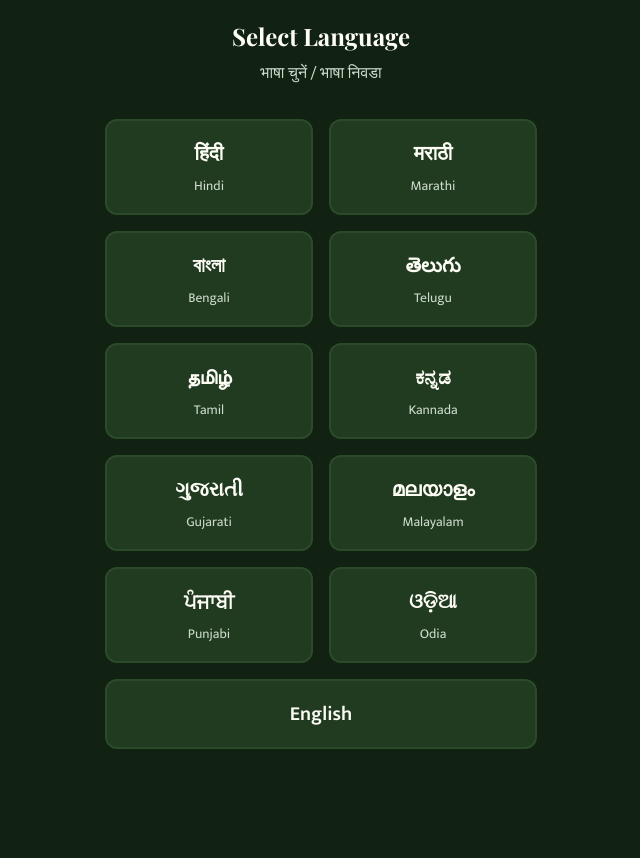
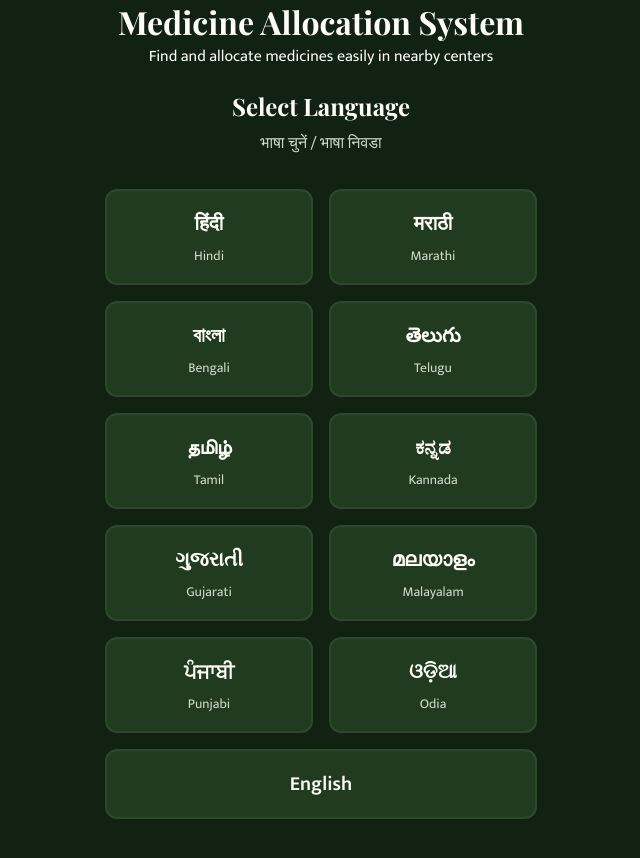
Before and after one commit to Haritha-Reddy-22/medicine-allocator, a plain HTML site: page index.html in a window 1280 px wide. Shown: the whole page, without its empty margins (319-959 px from the left). Before the commit the page ends 800 px from the top, so only its background shows below. Drawn offline with nearby package versions, Linux system fonts and the light colour scheme.

Commit message:
Add header and description to index.html
Added a heading and description for the Medicine Allocation System.

```diff
--- a/index.html
+++ b/index.html
@@ -19,10 +19,14 @@
 
     <link rel="stylesheet" href="index.css">
 </head>
-<body>
+    <body>
+    <h1 style="text-align:center;">Medicine Allocation System</h1>
+    <p style="text-align:center;">Find and allocate medicines easily in nearby centers</p>
+
     <div id="app">
         <!-- Views will be injected here by app.js -->
     </div>
+
 
     <!-- Leaflet JS -->
     <script src="https://unpkg.com/leaflet@1.9.4/dist/leaflet.js" integrity="sha256-20nQCchB9co0qIjJZRGuk2/Z9VM+kNiyxNV1lvTlZBo=" crossorigin=""></script>
```
